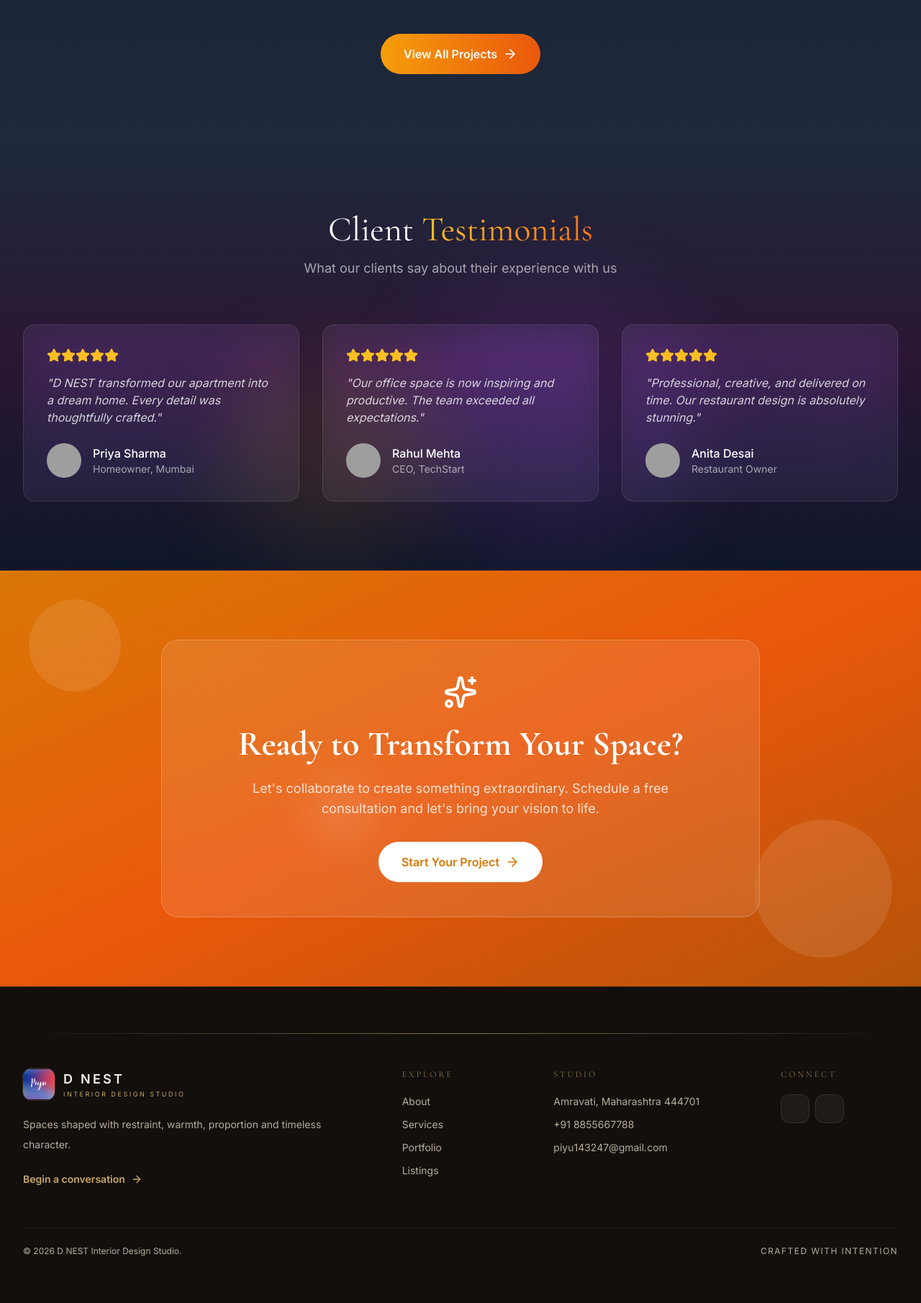
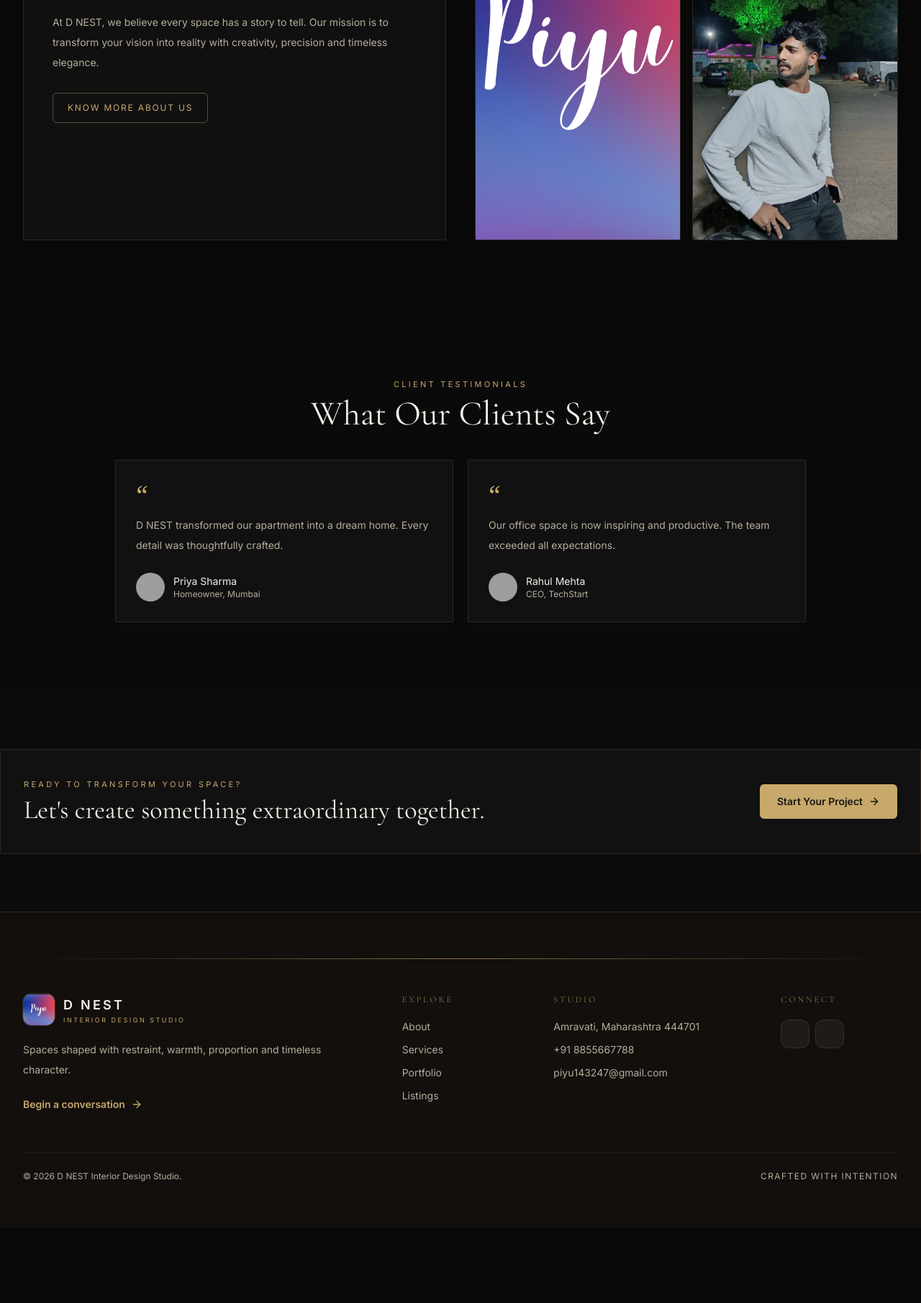
Before and after one commit to Piyu242005/Interior-design-Website-, a Flask app: page / in a window 1280 px wide. Shown: the part 2363-4174 px from the top of the page at 72% size. After the commit the page ends 4005 px from the top, so only its background shows below. Run offline with Flask 3, Linux system fonts and the light colour scheme; some libraries are stand-ins or nearby versions; grey boxes are pictures that could not be loaded.

Commit message:
feat: match DNEST homepage to premium gold luxury theme

```diff
--- a/flask_app/templates/home.html
+++ b/flask_app/templates/home.html
@@ -1,240 +1,105 @@
 {% extends "base.html" %}
 
 {% block content %}
-<!-- Hero Section - Cinematic Full Screen -->
-<section class="relative min-h-screen flex items-center justify-center">
-    <!-- Video/Image Background with Overlay -->
-    <div class="absolute inset-0">
-        <div class="absolute inset-0 bg-cover bg-center bg-fixed"
-             style="background-image: url('https://images.pexels.com/photos/1571460/pexels-photo-1571460.jpeg?auto=compress&cs=tinysrgb&w=1920');">
-        </div>
-        <div class="absolute inset-0 bg-gradient-to-b from-black/70 via-black/50 to-slate-900"></div>
+<section class="relative min-h-screen overflow-hidden flex items-center">
+  <div class="absolute inset-0">
+    <img src="https://images.pexels.com/photos/1571460/pexels-photo-1571460.jpeg?auto=compress&cs=tinysrgb&w=2200" alt="Luxury D NEST interior" class="h-full w-full object-cover object-center opacity-70">
+    <div class="absolute inset-0 bg-gradient-to-r from-black via-black/80 to-black/35"></div>
+    <div class="absolute inset-0 bg-[radial-gradient(circle_at_70%_40%,rgba(212,164,67,.16),transparent_38%)]"></div>
+  </div>
 
-        <!-- Animated Gradient Orbs -->
-        <div class="absolute top-1/4 left-1/4 w-[500px] h-[500px] bg-purple-600/20 rounded-full blur-[120px] animate-pulse"></div>
-        <div class="absolute bottom-1/4 right-1/4 w-[600px] h-[600px] bg-amber-500/15 rounded-full blur-[150px] animate-pulse" style="animation-delay: 2s;"></div>
-        <div class="absolute top-1/2 left-1/2 -translate-x-1/2 -translate-y-1/2 w-[400px] h-[400px] bg-blue-500/10 rounded-full blur-[100px] animate-pulse" style="animation-delay: 4s;"></div>
+  <div class="relative z-10 mx-auto w-full max-w-7xl px-5 sm:px-6 lg:px-8 pt-28 pb-20">
+    <div class="max-w-2xl">
+      <p class="mb-4 text-xs uppercase tracking-[.38em] text-champagne">We Design Spaces</p>
+      <h1 class="display-font text-6xl sm:text-7xl lg:text-8xl font-medium leading-[.9] text-ivory">
+        That Inspire
+        <span class="block text-champagne italic">Lifestyles.</span>
+      </h1>
+      <p class="mt-7 max-w-xl text-base sm:text-lg leading-8 text-stone">Premium interior design solutions crafted with elegance, functionality & class.</p>
+      <div class="mt-9 flex flex-wrap items-center gap-4">
+        <a href="{{ url_for('portfolio') }}" class="inline-flex items-center gap-3 rounded-md bg-champagne px-6 py-3.5 text-sm font-semibold text-ink shadow-champagne hover:brightness-110 transition">Explore Our Work <i data-lucide="arrow-right" class="w-4 h-4"></i></a>
+        <a href="{{ url_for('contact') }}" class="inline-flex items-center gap-3 text-sm font-semibold text-ivory hover:text-champagne transition"><span class="grid h-10 w-10 place-items-center rounded-full border border-champagne/60"><i data-lucide="play" class="w-4 h-4 fill-current"></i></span> Watch Showreel</a>
+      </div>
     </div>
 
-    <!-- Hero Content -->
-    <div class="relative z-10 max-w-7xl mx-auto px-4 sm:px-6 lg:px-8 pt-20">
-        <div class="grid lg:grid-cols-2 gap-12 items-center">
-            <!-- Left Content -->
-            <div class="text-left">
-                <!-- Badge -->
-                <div class="inline-flex items-center space-x-2 bg-white/10 backdrop-blur-xl border border-white/20 rounded-full px-5 py-2 mb-8">
-                    <i data-lucide="sparkles" class="w-4 h-4 text-amber-400"></i>
-                    <span class="text-sm text-white/90 font-medium">Award-Winning Design Studio</span>
-                </div>
-
-                <!-- Main Heading -->
-                <h1 class="text-5xl sm:text-6xl lg:text-7xl font-bold text-white leading-[1.1] mb-6">
-                    We Create
-                    <span class="block mt-2 bg-gradient-to-r from-amber-400 via-orange-400 to-rose-400 bg-clip-text text-transparent">
-                        Living Art
-                    </span>
-                </h1>
-
-                <p class="text-lg sm:text-xl text-white/70 max-w-xl mb-10 leading-relaxed">
-                    Transform your space into a masterpiece. We blend innovation with elegance to craft interiors that inspire and elevate everyday living.
-                </p>
-
-                <!-- CTA Buttons -->
-                <div class="flex flex-wrap gap-4">
-                    <a href="{{ url_for('portfolio') }}"
-                       class="group relative px-8 py-4 bg-gradient-to-r from-amber-500 to-orange-600 text-white font-semibold rounded-full overflow-hidden shadow-lg shadow-amber-500/25 hover:shadow-amber-500/40 transition-all duration-300 hover:scale-105">
-                        <span class="relative z-10 flex items-center">
-                            View Our Work
-                            <i data-lucide="arrow-right" class="ml-2 w-5 h-5 group-hover:translate-x-1 transition-transform"></i>
-                        </span>
-                    </a>
-                    <a href="{{ url_for('contact') }}"
-                       class="px-8 py-4 bg-white/10 backdrop-blur-sm border border-white/20 text-white font-semibold rounded-full hover:bg-white/20 transition-all duration-300">
-                        Get In Touch
-                    </a>
-                </div>
-            </div>
-
-            <!-- Right Content - Stats Cards -->
-            <div class="hidden lg:grid grid-cols-2 gap-4">
-                {% for stat in stats %}
-                <div class="backdrop-blur-xl bg-white/10 border border-white/20 rounded-2xl p-6 hover:bg-white/15 transition-all duration-300 hover:scale-105">
-                    <div class="w-12 h-12 bg-gradient-to-br from-amber-500 to-orange-600 rounded-xl flex items-center justify-center mb-4">
-                        <i data-lucide="{{ stat.icon }}" class="w-6 h-6 text-white"></i>
-                    </div>
-                    <div class="text-3xl font-bold text-white mb-1">{{ stat.value }}</div>
-                    <div class="text-white/60 text-sm">{{ stat.label }}</div>
-                </div>
-                {% endfor %}
-            </div>
-        </div>
+    <div class="mt-16 grid grid-cols-1 md:grid-cols-3 border-y border-champagne/20">
+      {% set pillars=[('Bespoke Design','Tailored to your lifestyle','ruler'),('Premium Quality','Finest materials & craftsmanship','gem'),('Expert Team','Passionate professionals','users')] %}
+      {% for title,desc,icon in pillars %}
+      <div class="flex items-center gap-4 border-b md:border-b-0 md:border-r last:border-r-0 border-champagne/15 px-5 py-6">
+        <div class="grid h-11 w-11 shrink-0 place-items-center rounded-full border border-champagne/45 bg-black/30 text-champagne"><i data-lucide="{{ icon }}" class="w-5 h-5"></i></div>
+        <div><h3 class="text-xs uppercase tracking-[.18em] text-ivory">{{ title }}</h3><p class="mt-1 text-xs text-stone">{{ desc }}</p></div>
+      </div>
+      {% endfor %}
     </div>
-
-    <!-- Scroll Indicator -->
-    <div class="absolute bottom-8 left-1/2 -translate-x-1/2 animate-bounce">
-        <a href="#services" class="flex flex-col items-center text-white/50 hover:text-white/80 transition-colors">
-            <span class="text-sm mb-2">Scroll to explore</span>
-            <i data-lucide="chevron-down" class="w-6 h-6"></i>
-        </a>
-    </div>
+  </div>
 </section>
 
-<!-- Services Preview Section -->
-<section id="services" class="relative py-24 overflow-hidden">
-    <div class="absolute inset-0 bg-gradient-to-b from-slate-900 via-purple-900/30 to-slate-900"></div>
-    <div class="absolute inset-0">
-        <div class="absolute top-0 right-0 w-96 h-96 bg-purple-500/10 rounded-full blur-3xl"></div>
-        <div class="absolute bottom-0 left-0 w-96 h-96 bg-amber-500/10 rounded-full blur-3xl"></div>
+<section class="relative py-24 bg-[#0a0a0a]">
+  <div class="mx-auto max-w-7xl px-5 sm:px-6 lg:px-8">
+    <div class="flex flex-col lg:flex-row lg:items-end lg:justify-between gap-6 mb-10">
+      <div><p class="text-[11px] uppercase tracking-[.3em] text-champagne">Projects</p><h2 class="display-font mt-2 text-5xl text-ivory">Our Signature Work</h2></div>
+      <a href="{{ url_for('portfolio') }}" class="text-sm text-stone hover:text-champagne transition">View all projects →</a>
     </div>
-
-    <div class="relative z-10 max-w-7xl mx-auto px-4 sm:px-6 lg:px-8">
-        <div class="text-center mb-16">
-            <h2 class="text-4xl md:text-5xl font-light mb-4 text-white">
-                Our <span class="bg-gradient-to-r from-amber-400 to-orange-500 bg-clip-text text-transparent">Services</span>
-            </h2>
-            <p class="text-white/60 text-lg max-w-2xl mx-auto">
-                Comprehensive design solutions tailored to bring your vision to life
-            </p>
-        </div>
-
-        <div class="grid grid-cols-1 md:grid-cols-2 lg:grid-cols-4 gap-6">
-            {% for service in services %}
-            <div class="group backdrop-blur-xl bg-white/5 border border-white/10 rounded-2xl p-6 hover:bg-white/10 transition-all duration-300 hover:scale-105 hover:border-amber-500/30">
-                <div class="w-14 h-14 bg-gradient-to-br {{ service.gradient }} rounded-xl flex items-center justify-center mb-4 group-hover:scale-110 transition-transform">
-                    <i data-lucide="{{ service.icon }}" class="w-7 h-7 text-white"></i>
-                </div>
-                <h3 class="text-xl font-medium text-white mb-2">{{ service.title }}</h3>
-                <p class="text-white/60 text-sm">{{ service.description[:100] }}...</p>
-            </div>
-            {% endfor %}
-        </div>
-
-        <div class="text-center mt-12">
-            <a href="{{ url_for('services') }}" class="inline-flex items-center text-amber-400 hover:text-amber-300 transition-colors">
-                View All Services
-                <i data-lucide="arrow-right" class="ml-2 w-5 h-5"></i>
-            </a>
-        </div>
+    <div class="grid grid-cols-1 md:grid-cols-3 gap-5">
+      {% for project in featured_projects[:3] %}
+      <a href="{{ url_for('portfolio') }}" class="group overflow-hidden rounded-sm border border-champagne/15 bg-[#111]">
+        <div class="aspect-[4/3] overflow-hidden"><img src="{{ project.image_url }}" alt="{{ project.title }}" class="h-full w-full object-cover transition duration-700 group-hover:scale-105"></div>
+        <div class="p-5"><p class="text-[10px] uppercase tracking-[.2em] text-champagne">{{ project.location }} • {{ project.year }}</p><h3 class="display-font mt-2 text-2xl text-ivory">{{ project.title }}</h3></div>
+      </a>
+      {% endfor %}
     </div>
+  </div>
 </section>
 
-<!-- Featured Projects Section -->
-<section class="relative py-24 overflow-hidden">
-    <div class="absolute inset-0 bg-gradient-to-b from-slate-900 to-slate-800"></div>
-
-    <div class="relative z-10 max-w-7xl mx-auto px-4 sm:px-6 lg:px-8">
-        <div class="text-center mb-16">
-            <h2 class="text-4xl md:text-5xl font-light mb-4 text-white">
-                Featured <span class="bg-gradient-to-r from-amber-400 to-orange-500 bg-clip-text text-transparent">Projects</span>
-            </h2>
-            <p class="text-white/60 text-lg max-w-2xl mx-auto">
-                Showcasing our finest work in modern architecture and interior design
-            </p>
-        </div>
-
-        <div class="grid grid-cols-1 md:grid-cols-2 lg:grid-cols-3 gap-8">
-            {% for project in featured_projects[:6] %}
-            <div class="group relative rounded-2xl overflow-hidden">
-                <img src="{{ project.image_url }}" alt="{{ project.title }}"
-                     class="w-full h-80 object-cover transition-transform duration-700 group-hover:scale-110">
-                <div class="absolute inset-0 bg-gradient-to-t from-black/80 via-black/20 to-transparent"></div>
-                <div class="absolute bottom-0 left-0 right-0 p-6">
-                    <div class="flex items-center gap-2 mb-2">
-                        <i data-lucide="star" class="w-4 h-4 text-amber-400 fill-amber-400"></i>
-                        <span class="text-amber-400 text-sm font-medium">Featured</span>
-                    </div>
-                    <h3 class="text-xl font-bold text-white mb-1">{{ project.title }}</h3>
-                    <p class="text-gray-300 text-sm">{{ project.location }} • {{ project.year }}</p>
-                </div>
-            </div>
-            {% endfor %}
-        </div>
-
-        <div class="text-center mt-12">
-            <a href="{{ url_for('portfolio') }}"
-               class="inline-flex items-center px-8 py-4 bg-gradient-to-r from-amber-500 to-orange-600 text-white font-semibold rounded-full hover:shadow-lg hover:shadow-amber-500/25 transition-all duration-300">
-                View All Projects
-                <i data-lucide="arrow-right" class="ml-2 w-5 h-5"></i>
-            </a>
-        </div>
+<section class="py-24 bg-[#0b0b0b]">
+  <div class="mx-auto max-w-7xl px-5 sm:px-6 lg:px-8">
+    <div class="text-center mb-12"><p class="text-[11px] uppercase tracking-[.3em] text-champagne">Services</p><h2 class="display-font mt-2 text-5xl text-ivory">We Design Experiences</h2></div>
+    <div class="grid grid-cols-1 sm:grid-cols-2 lg:grid-cols-4 gap-4">
+      {% for service in services[:4] %}
+      <a href="{{ url_for('services') }}" class="group rounded-sm border border-champagne/15 bg-[#111] p-7 hover:border-champagne/45 hover:-translate-y-1 transition-all">
+        <div class="grid h-12 w-12 place-items-center rounded-full border border-champagne/35 text-champagne mb-6"><i data-lucide="{{ service.icon }}" class="w-5 h-5"></i></div>
+        <h3 class="display-font text-2xl text-ivory">{{ service.title }}</h3>
+        <p class="mt-3 text-sm leading-6 text-stone">{{ service.description[:110] }}...</p>
+        <span class="mt-6 inline-flex text-xs uppercase tracking-[.15em] text-champagne">Explore →</span>
+      </a>
+      {% endfor %}
     </div>
+  </div>
 </section>
 
-<!-- Testimonials Section -->
-<section class="relative py-24 overflow-hidden">
-    <div class="absolute inset-0 bg-gradient-to-b from-slate-800 via-purple-900/30 to-slate-900"></div>
-    <div class="absolute inset-0">
-        <div class="absolute top-1/2 left-1/4 w-72 h-72 bg-amber-500/10 rounded-full blur-3xl"></div>
-        <div class="absolute top-1/3 right-1/4 w-96 h-96 bg-purple-500/10 rounded-full blur-3xl"></div>
+<section class="py-24 bg-[#080808]">
+  <div class="mx-auto max-w-7xl px-5 sm:px-6 lg:px-8 grid lg:grid-cols-2 gap-10 items-stretch">
+    <div class="rounded-sm border border-champagne/15 bg-[#101010] p-8 sm:p-10">
+      <p class="text-[11px] uppercase tracking-[.3em] text-champagne">About Us</p>
+      <h2 class="display-font mt-3 text-5xl text-ivory">Designing Spaces,<br>Creating Stories</h2>
+      <p class="mt-6 text-sm leading-7 text-stone">At D NEST, we believe every space has a story to tell. Our mission is to transform your vision into reality with creativity, precision and timeless elegance.</p>
+      <a href="{{ url_for('about') }}" class="mt-7 inline-flex rounded-md border border-champagne/40 px-5 py-3 text-xs uppercase tracking-[.15em] text-champagne hover:bg-champagne hover:text-ink transition">Know More About Us</a>
     </div>
-
-    <div class="relative z-10 max-w-7xl mx-auto px-4 sm:px-6 lg:px-8">
-        <div class="text-center mb-16">
-            <h2 class="text-4xl md:text-5xl font-light mb-4 text-white">
-                Client <span class="bg-gradient-to-r from-amber-400 to-orange-500 bg-clip-text text-transparent">Testimonials</span>
-            </h2>
-            <p class="text-white/60 text-lg max-w-2xl mx-auto">
-                What our clients say about their experience with us
-            </p>
-        </div>
-
-        <div class="grid grid-cols-1 md:grid-cols-3 gap-8">
-            {% for testimonial in testimonials %}
-            <div class="backdrop-blur-xl bg-white/5 border border-white/10 rounded-2xl p-8 hover:bg-white/10 transition-all duration-300">
-                <div class="flex items-center mb-4">
-                    {% for i in range(5) %}
-                    <i data-lucide="star" class="w-5 h-5 text-amber-400 fill-amber-400"></i>
-                    {% endfor %}
-                </div>
-                <p class="text-white/80 mb-6 italic">"{{ testimonial.text }}"</p>
-                <div class="flex items-center">
-                    <img src="{{ testimonial.image }}" alt="{{ testimonial.name }}" class="w-12 h-12 rounded-full object-cover mr-4">
-                    <div>
-                        <div class="text-white font-medium">{{ testimonial.name }}</div>
-                        <div class="text-white/60 text-sm">{{ testimonial.role }}</div>
-                    </div>
-                </div>
-            </div>
-            {% endfor %}
-        </div>
+    <div class="grid grid-cols-2 gap-4">
+      <div class="rounded-sm overflow-hidden border border-champagne/15 bg-[#111]"><img src="{{ url_for('static', filename='images/Piyu.png') }}" alt="D NEST team" class="h-full w-full object-cover"></div>
+      <div class="rounded-sm overflow-hidden border border-champagne/15 bg-[#111]"><img src="{{ url_for('static', filename='images/nikhil.jpeg') }}" alt="D NEST team" class="h-full w-full object-cover"></div>
     </div>
+  </div>
 </section>
 
-<!-- CTA Section -->
-<section class="relative py-24 overflow-hidden">
-    <div class="absolute inset-0 bg-gradient-to-br from-amber-600 via-orange-600 to-amber-700"></div>
+<section class="py-24 bg-[#0a0a0a]">
+  <div class="mx-auto max-w-5xl px-5 sm:px-6 lg:px-8 text-center">
+    <p class="text-[11px] uppercase tracking-[.3em] text-champagne">Client Testimonials</p>
+    <h2 class="display-font mt-2 text-5xl text-ivory">What Our Clients Say</h2>
+    <div class="mt-10 grid grid-cols-1 md:grid-cols-2 gap-5 text-left">
+      {% for testimonial in testimonials[:2] %}
+      <div class="rounded-sm border border-champagne/15 bg-[#111] p-7"><div class="text-4xl text-champagne font-serif">“</div><p class="mt-2 text-sm leading-7 text-stone">{{ testimonial.text }}</p><div class="mt-6 flex items-center gap-3"><img src="{{ testimonial.image }}" alt="{{ testimonial.name }}" class="h-10 w-10 rounded-full object-cover"><div><div class="text-sm text-ivory">{{ testimonial.name }}</div><div class="text-xs text-stone">{{ testimonial.role }}</div></div></div></div>
+      {% endfor %}
+    </div>
+  </div>
+</section>
 
-    <!-- Glass Decorations -->
-    <div class="absolute inset-0 overflow-hidden">
-        <div class="absolute top-10 left-10 w-32 h-32 bg-white/10 backdrop-blur-lg rounded-full"></div>
-        <div class="absolute bottom-10 right-10 w-48 h-48 bg-white/10 backdrop-blur-lg rounded-full"></div>
-        <div class="absolute top-1/2 left-1/3 w-24 h-24 bg-white/10 backdrop-blur-lg rounded-full"></div>
-    </div>
-
-    <div class="relative z-10 max-w-4xl mx-auto px-4 sm:px-6 lg:px-8 text-center">
-        <div class="bg-white/10 backdrop-blur-xl rounded-3xl border border-white/20 p-12">
-            <i data-lucide="sparkles" class="mx-auto text-white mb-6 w-12 h-12"></i>
-            <h2 class="text-4xl md:text-5xl font-bold text-white mb-6">
-                Ready to Transform Your Space?
-            </h2>
-            <p class="text-white/80 text-lg mb-8 max-w-2xl mx-auto">
-                Let's collaborate to create something extraordinary. Schedule a free consultation and let's bring your vision to life.
-            </p>
-            <a href="{{ url_for('contact') }}"
-               class="inline-flex items-center px-8 py-4 bg-white text-amber-600 font-semibold rounded-full hover:bg-gray-100 transition-all duration-300 hover:scale-105">
-                Start Your Project
-                <i data-lucide="arrow-right" class="ml-2 w-5 h-5"></i>
-            </a>
-        </div>
-    </div>
+<section class="py-20 bg-[#0b0b0b]">
+  <div class="mx-auto max-w-7xl px-5 sm:px-6 lg:px-8 rounded-sm border border-champagne/15 bg-[#111] p-8 sm:p-10 flex flex-col lg:flex-row items-start lg:items-center justify-between gap-8">
+    <div><p class="text-[11px] uppercase tracking-[.3em] text-champagne">Ready to Transform Your Space?</p><h2 class="display-font mt-2 text-4xl text-ivory">Let's create something extraordinary together.</h2></div>
+    <a href="{{ url_for('consultation') }}" class="shrink-0 inline-flex items-center gap-2 rounded-md bg-champagne px-6 py-3.5 text-sm font-semibold text-ink hover:brightness-110 transition">Start Your Project <i data-lucide="arrow-right" class="w-4 h-4"></i></a>
+  </div>
 </section>
 {% endblock %}
 
-{% block extra_scripts %}
-<script>
-    // Re-initialize icons after page load
-    document.addEventListener('DOMContentLoaded', function() {
-        lucide.createIcons();
-    });
-</script>
-{% endblock %}
+{% block extra_scripts %}<script>document.addEventListener('DOMContentLoaded',()=>lucide.createIcons());</script>{% endblock %}
```
